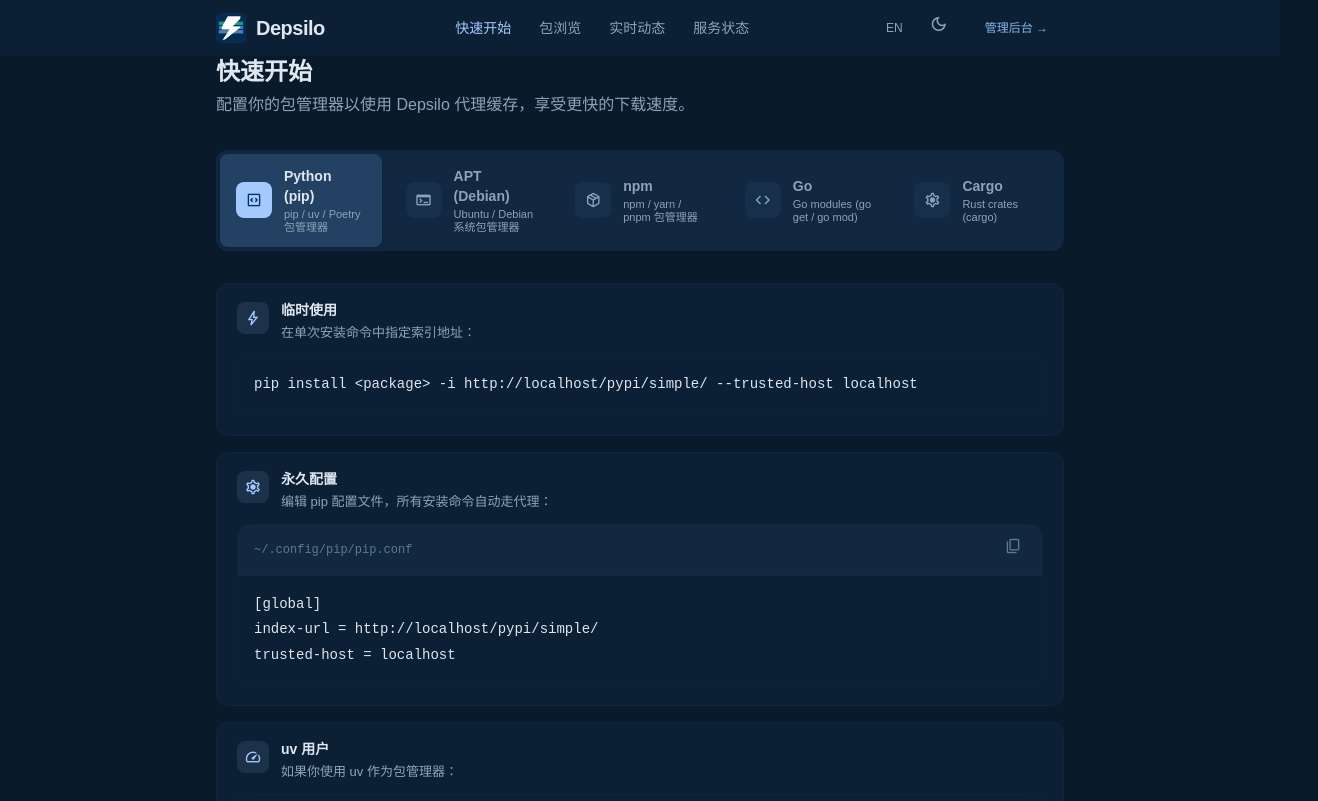
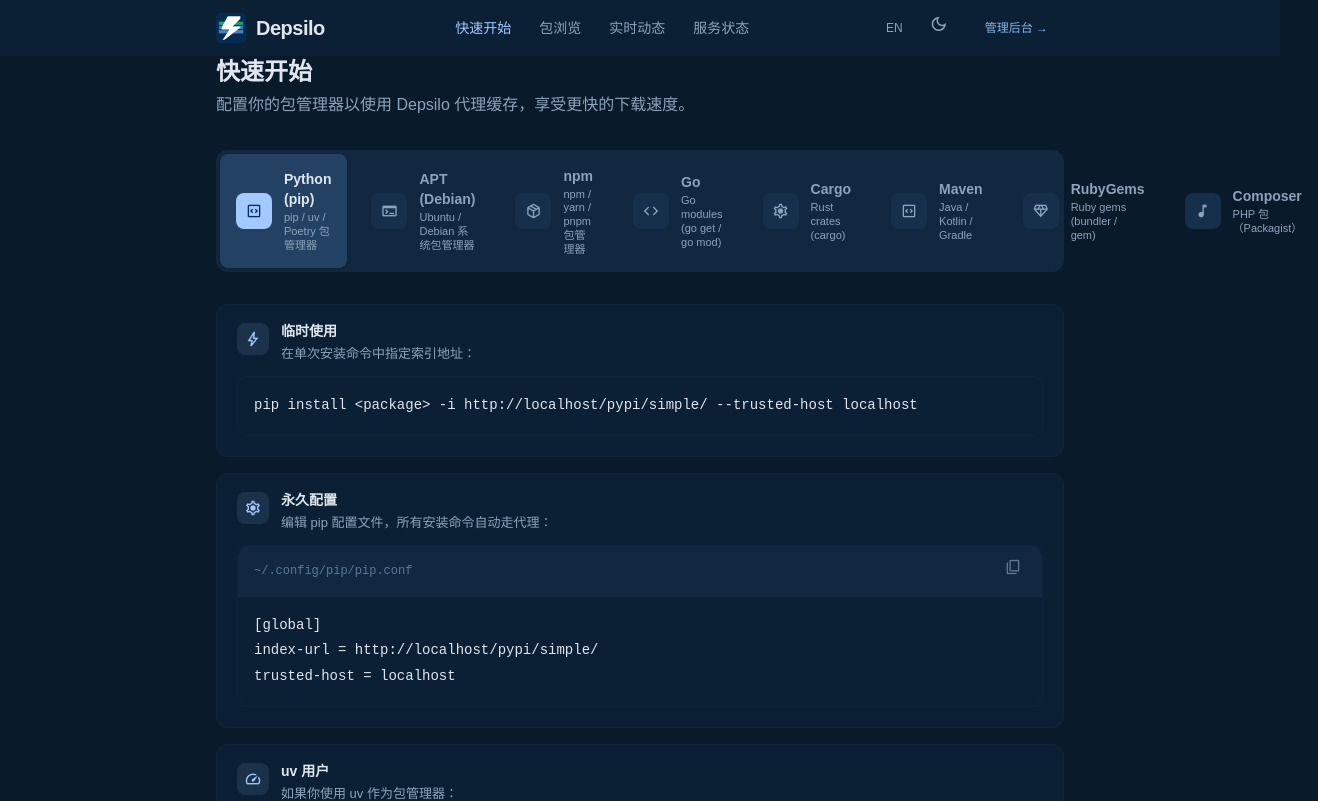
Before and after one commit to depsilo/depsilo, a React (Vite) app in the folder web/: page / in a window 1280 px wide. Shown: the top 801 px of the page, 1318 px wide, since content can reach past the window. Built offline with nearby package versions, Linux system fonts and the light colour scheme; no server answers.

Commit message:
feat: add Maven, RubyGems, and Composer to QuickStart and Upstreams pages
Co-Authored-By: Claude Opus 4.6 (1M context) <noreply@anthropic.com>

```diff
--- a/web/src/admin/pages/Upstreams.tsx
+++ b/web/src/admin/pages/Upstreams.tsx
@@ -27,7 +27,7 @@ const emptyForm: UpstreamForm = {
 export default function Upstreams() {
   const { t } = useTranslation()
   const queryClient = useQueryClient()
-  const [tab, setTab] = useState<'pypi' | 'apt' | 'npm' | 'go' | 'cargo'>('pypi')
+  const [tab, setTab] = useState<'pypi' | 'apt' | 'npm' | 'go' | 'cargo' | 'maven' | 'rubygems' | 'composer'>('pypi')
   const [dialogOpen, setDialogOpen] = useState(false)
   const [editId, setEditId] = useState<number | null>(null)
   const [form, setForm] = useState<UpstreamForm>(emptyForm)
@@ -122,7 +122,7 @@ export default function Upstreams() {
 
       {/* Tabs */}
       <div className="flex gap-0 border-b border-outline-variant/10">
-        {(['pypi', 'apt', 'npm', 'go', 'cargo'] as const).map((t) => (
+        {(['pypi', 'apt', 'npm', 'go', 'cargo', 'maven', 'rubygems', 'composer'] as const).map((t) => (
           <button
             key={t}
             onClick={() => setTab(t)}
@@ -205,6 +205,9 @@ export default function Upstreams() {
               <option value="npm">npm</option>
               <option value="go">Go</option>
               <option value="cargo">Cargo</option>
+              <option value="maven">Maven</option>
+              <option value="rubygems">RubyGems</option>
+              <option value="composer">Composer</option>
             </select>
           </div>
           <div>
--- a/web/src/i18n/en.ts
+++ b/web/src/i18n/en.ts
@@ -237,6 +237,24 @@ const en = {
       cargoConfigDesc: 'Add to ~/.cargo/config.toml:',
       cargoVerify: 'Verify',
       cargoVerifyDesc: 'Install a crate to test the proxy:',
+      mavenLabel: 'Maven',
+      mavenDesc: 'Java / Kotlin / Gradle',
+      mavenSettings: 'Maven Settings',
+      mavenSettingsDesc: 'Add to ~/.m2/settings.xml:',
+      mavenGradle: 'Gradle',
+      mavenGradleDesc: 'Add to build.gradle:',
+      rubygemsLabel: 'RubyGems',
+      rubygemsDesc: 'Ruby gems (bundler / gem)',
+      rubygemsBundler: 'Bundler Mirror',
+      rubygemsBundlerDesc: 'Set mirror for Bundler (keeps Gemfile unchanged):',
+      rubygemsGemSource: 'Gem Source',
+      rubygemsGemSourceDesc: 'Or replace the default gem source:',
+      composerLabel: 'Composer',
+      composerDesc: 'PHP packages (Packagist)',
+      composerGlobal: 'Global Config',
+      composerGlobalDesc: 'Set the default Packagist mirror:',
+      composerVerify: 'Verify',
+      composerVerifyDesc: 'Check your repository config:',
       firstDownloadTitle: 'First Download Note',
       firstDownloadDesc:
         'The first request for a package requires downloading from the upstream source. Subsequent requests for the same package will be served from the local cache at LAN speed.',
--- a/web/src/i18n/zh.ts
+++ b/web/src/i18n/zh.ts
@@ -237,6 +237,24 @@ const zh = {
       cargoConfigDesc: '添加到 ~/.cargo/config.toml：',
       cargoVerify: '验证配置',
       cargoVerifyDesc: '安装一个 crate 测试代理：',
+      mavenLabel: 'Maven',
+      mavenDesc: 'Java / Kotlin / Gradle',
+      mavenSettings: 'Maven 配置',
+      mavenSettingsDesc: '添加到 ~/.m2/settings.xml：',
+      mavenGradle: 'Gradle 配置',
+      mavenGradleDesc: '添加到 build.gradle：',
+      rubygemsLabel: 'RubyGems',
+      rubygemsDesc: 'Ruby gems (bundler / gem)',
+      rubygemsBundler: 'Bundler 镜像',
+      rubygemsBundlerDesc: '配置 Bundler 镜像（无需修改 Gemfile）：',
+      rubygemsGemSource: 'Gem 源',
+      rubygemsGemSourceDesc: '或替换默认 gem 源：',
+      composerLabel: 'Composer',
+      composerDesc: 'PHP 包（Packagist）',
+      composerGlobal: '全局配置',
+      composerGlobalDesc: '设置默认 Packagist 镜像：',
+      composerVerify: '验证配置',
+      composerVerifyDesc: '检查仓库配置：',
       firstDownloadTitle: '首次下载说明',
       firstDownloadDesc:
         '首次请求某个包时，Depsilo 需要从上游源下载并缓存，速度取决于上游响应。后续相同包的请求将直接从本地缓存返回，享受局域网级别的下载速度。',
--- a/web/src/portal/pages/QuickStart.tsx
+++ b/web/src/portal/pages/QuickStart.tsx
@@ -3,7 +3,7 @@ import { useTranslation } from 'react-i18next'
 import Icon from '@/components/Icon'
 import CodeBlock from '@/portal/components/CodeBlock'
 
-type Tab = 'pip' | 'apt' | 'npm' | 'go' | 'cargo'
+type Tab = 'pip' | 'apt' | 'npm' | 'go' | 'cargo' | 'maven' | 'rubygems' | 'composer'
 
 interface MethodProps {
   icon: string
@@ -43,6 +43,9 @@ export default function QuickStart() {
     { key: 'npm' as Tab, icon: 'package_2', label: t('quickstart.npmLabel'), desc: t('quickstart.npmDesc') },
     { key: 'go' as Tab, icon: 'code', label: t('quickstart.goLabel'), desc: t('quickstart.goDesc') },
     { key: 'cargo' as Tab, icon: 'settings', label: t('quickstart.cargoLabel'), desc: t('quickstart.cargoDesc') },
+    { key: 'maven' as Tab, icon: 'code_blocks', label: t('quickstart.mavenLabel'), desc: t('quickstart.mavenDesc') },
+    { key: 'rubygems' as Tab, icon: 'diamond', label: t('quickstart.rubygemsLabel'), desc: t('quickstart.rubygemsDesc') },
+    { key: 'composer' as Tab, icon: 'music_note', label: t('quickstart.composerLabel'), desc: t('quickstart.composerDesc') },
   ]
 
   return (
@@ -295,6 +298,84 @@ export default function QuickStart() {
             </Method>
           </>
         )}
+
+        {activeTab === 'maven' && (
+          <>
+            <Method
+              icon="settings"
+              title={t('quickstart.mavenSettings')}
+              description={t('quickstart.mavenSettingsDesc')}
+            >
+              <CodeBlock
+                filename="~/.m2/settings.xml"
+                code={`<settings>\n  <mirrors>\n    <mirror>\n      <id>depsilo</id>\n      <mirrorOf>central</mirrorOf>\n      <url>${baseURL}/maven/</url>\n    </mirror>\n  </mirrors>\n</settings>`}
+              />
+            </Method>
+
+            <Method
+              icon="code_blocks"
+              title={t('quickstart.mavenGradle')}
+              description={t('quickstart.mavenGradleDesc')}
+            >
+              <CodeBlock
+                filename="build.gradle"
+                code={`repositories {\n    maven { url "${baseURL}/maven/" }\n}`}
+              />
+            </Method>
+          </>
+        )}
+
+        {activeTab === 'rubygems' && (
+          <>
+            <Method
+              icon="settings"
+              title={t('quickstart.rubygemsBundler')}
+              description={t('quickstart.rubygemsBundlerDesc')}
+            >
+              <CodeBlock
+                language="bash"
+                code={`bundle config mirror.https://rubygems.org ${baseURL}/rubygems/`}
+              />
+            </Method>
+
+            <Method
+              icon="find_replace"
+              title={t('quickstart.rubygemsGemSource')}
+              description={t('quickstart.rubygemsGemSourceDesc')}
+            >
+              <CodeBlock
+                language="bash"
+                code={`gem sources --add ${baseURL}/rubygems/ --remove https://rubygems.org/`}
+              />
+            </Method>
+          </>
+        )}
+
+        {activeTab === 'composer' && (
+          <>
+            <Method
+              icon="settings"
+              title={t('quickstart.composerGlobal')}
+              description={t('quickstart.composerGlobalDesc')}
+            >
+              <CodeBlock
+                language="bash"
+                code={`composer config -g repo.packagist composer ${baseURL}/composer/`}
+              />
+            </Method>
+
+            <Method
+              icon="verified"
+              title={t('quickstart.composerVerify')}
+              description={t('quickstart.composerVerifyDesc')}
+            >
+              <CodeBlock
+                language="bash"
+                code="composer config -g --list | grep repositories"
+              />
+            </Method>
+          </>
+        )}
       </div>
 
       {/* Info tip */}
```
